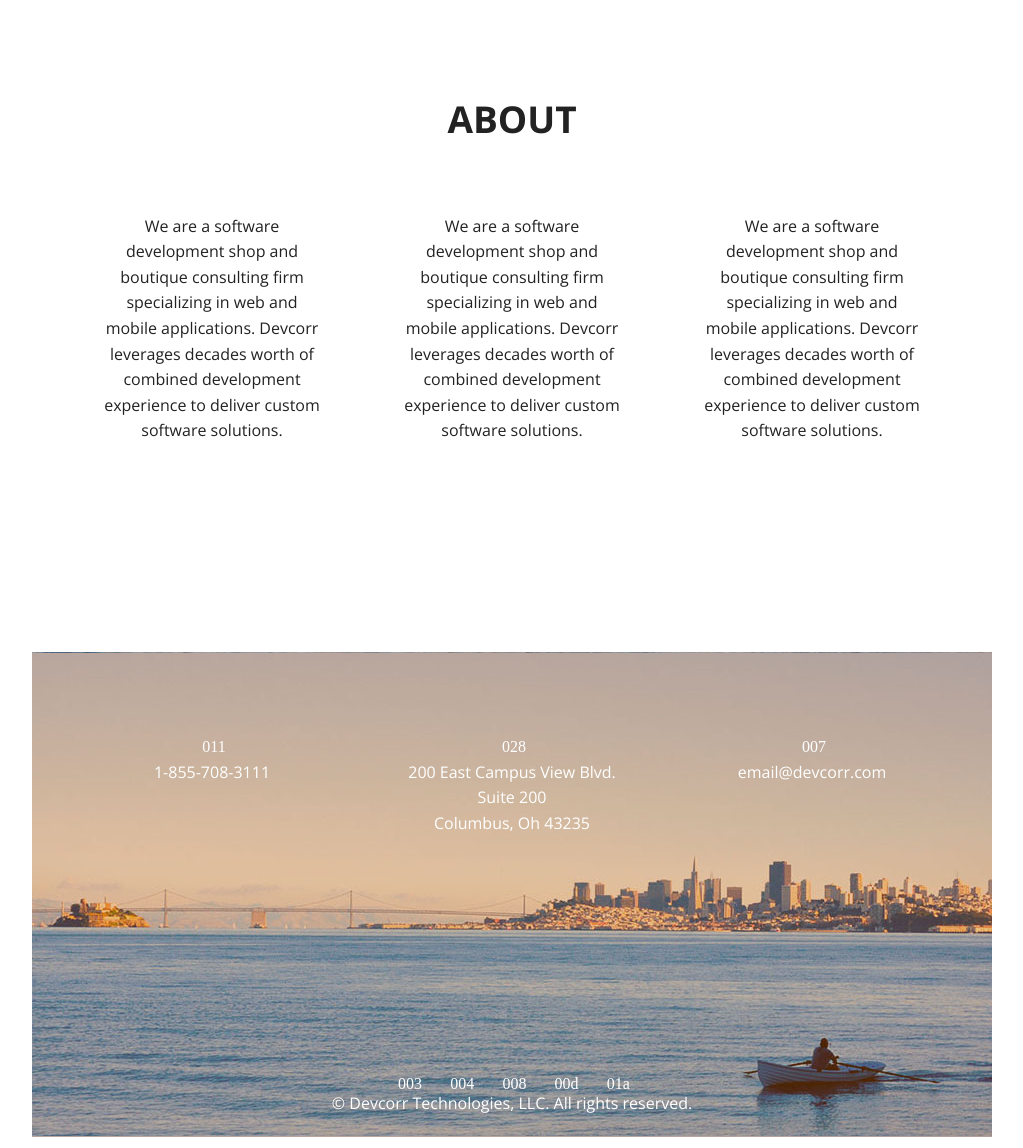
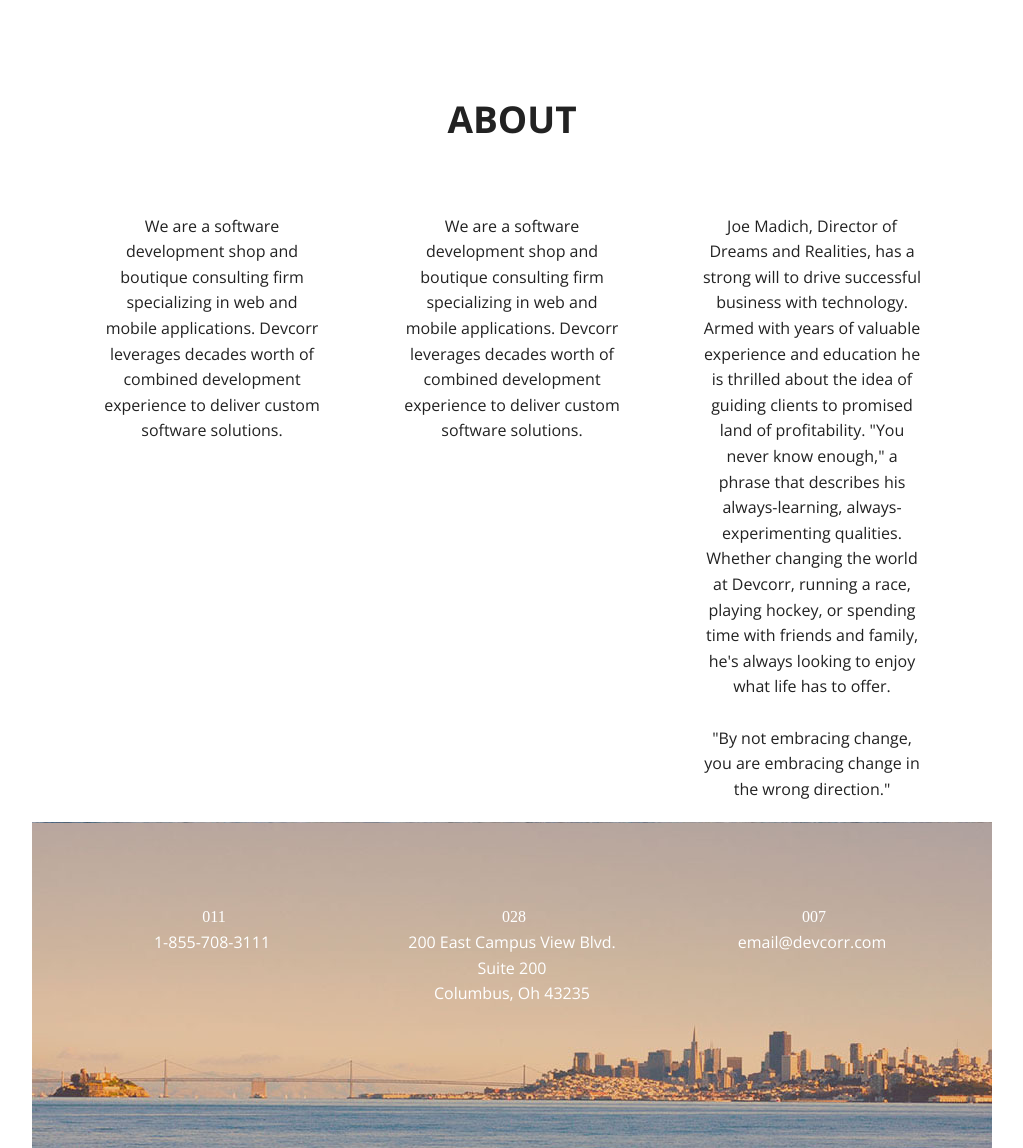
Before and after one commit to Devcorr/Devcorr.github.io, a plain HTML site: page www/index.html in a window 1280 px wide. Shown: the part 1718-2866 px from the top of the page, without its empty margins (128-1151 px from the left). Drawn offline with nearby package versions, Linux system fonts and the light colour scheme; files that its build step writes are made by us from their sources.

Commit message:
adding my bio

```diff
--- a/www/index.html
+++ b/www/index.html
@@ -88,7 +88,7 @@
                 <p class="info-section-text">We are a software development shop and boutique consulting firm specializing in web and mobile applications. Devcorr leverages decades worth of combined development experience to deliver custom software solutions.</p>
             </div>
             <div class="large-4 large-offset-1 columns end">
-                <p class="info-section-text">We are a software development shop and boutique consulting firm specializing in web and mobile applications. Devcorr leverages decades worth of combined development experience to deliver custom software solutions.</p>
+                <p class="info-section-text">Joe Madich, Director of Dreams and Realities, has a strong will to drive successful business with technology.  Armed with years of valuable experience and education he is thrilled about the idea of guiding clients to promised land of profitability.  "You never know enough," a phrase that describes his always-learning, always-experimenting qualities.  Whether changing the world at Devcorr, running a race, playing hockey, or spending time with friends and family, he's always looking to enjoy what life has to offer.<br/><br/>"By not embracing change, you are embracing change in the wrong direction."</p>
             </div>
         </div>
 
```
